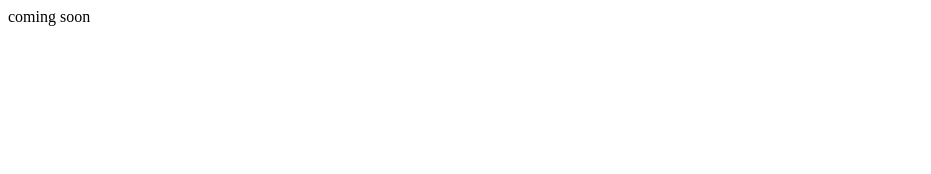
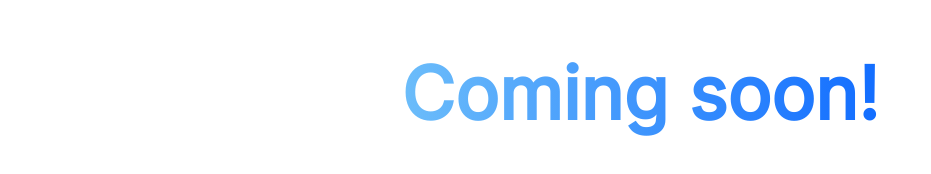
Before and after one commit to SpreeHertz/spef1x.github.io, a plain HTML site: page index.html in a window 1280 px wide. Shown: the whole page, without its empty margins (0-931 px from the left). Drawn offline with Linux system fonts and the light colour scheme.

Commit message:
Add coming soon (position later)

```diff
--- a/index.html
+++ b/index.html
@@ -4,9 +4,14 @@
     <meta charset="UTF-8">
     <meta http-equiv="X-UA-Compatible" content="IE=edge">
     <meta name="viewport" content="width=device-width, initial-scale=1.0">
-    <title>Document</title>
+    <title>Spef</title>
+    <link rel="stylesheet" href="./src/styles/styles.css">
 </head>
 <body>
-    coming soon
+<div class="coming-soon">
+
+<h1 class="coming-soon-text">Coming soon!</h1>
+
+</div>
 </body>
 </html>
--- /dev/null
+++ b/src/styles/styles.css
@@ -0,0 +1,18 @@
+/* Inter */
+@import url('https://fonts.googleapis.com/css2?family=Inter&display=swap');
+
+.coming-soon {
+    place-items: center;
+    justify-content: center;
+    text-align: center;
+}
+
+.coming-soon-text {
+ font-family: 'Inter',sans-serif;
+  color: black;
+  font-size: 73px;
+  background: linear-gradient(to right, #6cbdfa, #126dff);
+  -webkit-background-clip: text;
+  background-clip: text;
+  -webkit-text-fill-color: transparent;
+}
```
